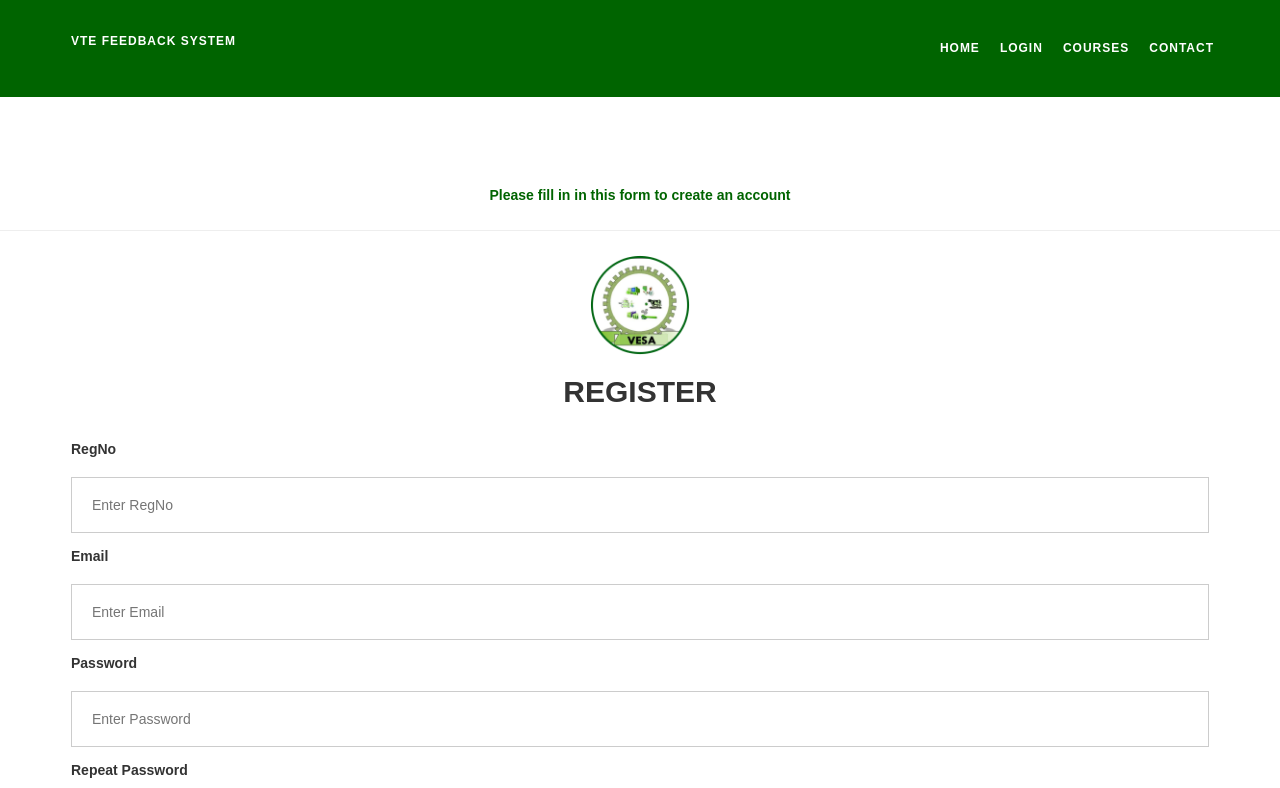
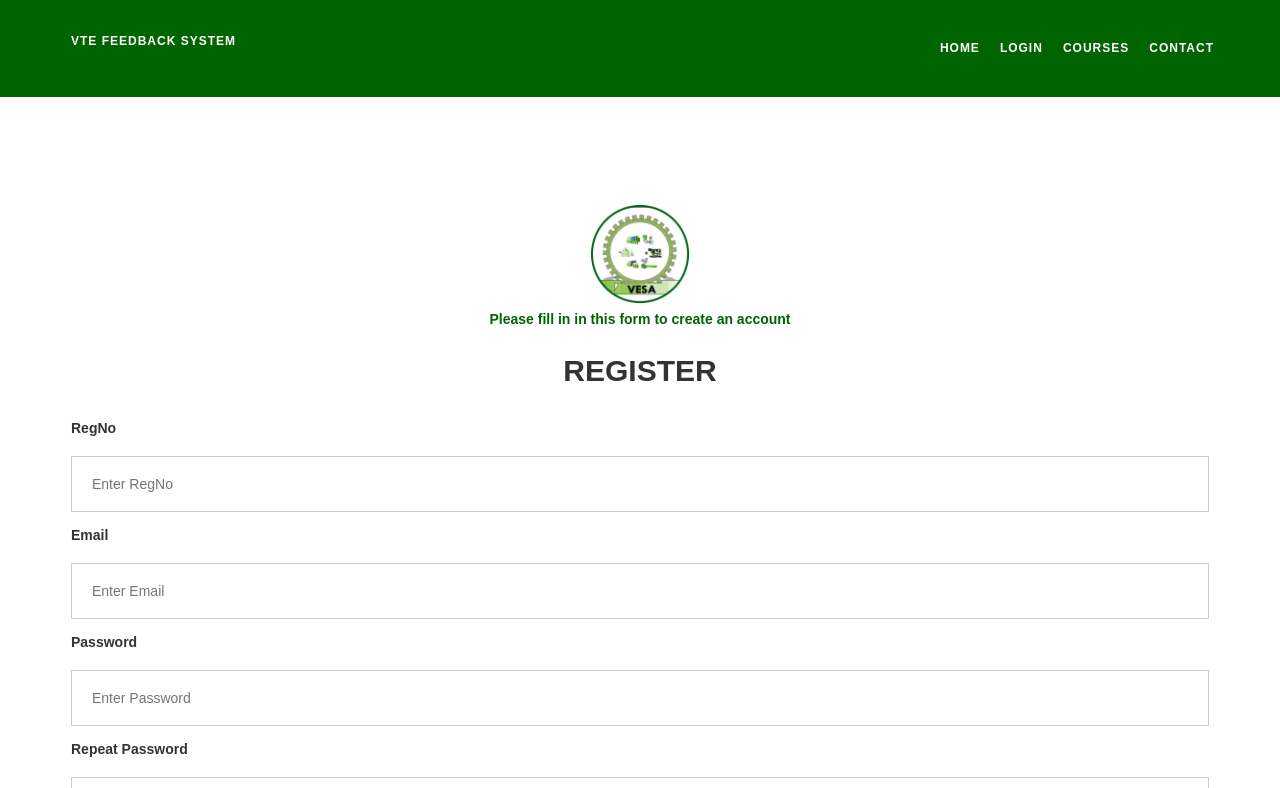
Before and after one commit to Benjtalkshow/feedback.github.io, a plain HTML site: page registration.html in a window 1280 px wide. Shown: the top 788 px of the page. Drawn offline with Linux system fonts and the light colour scheme.

Commit message:
3rd commit

```diff
--- a/registration.html
+++ b/registration.html
@@ -128,9 +128,10 @@
  <form action="action_page.php" method="post">
   <br>
   <br>
-  <P style="color:#006400; text-align: center"; ><b>Please fill in in this form to create an account</b></P><hr>
+
   <div class="imgcontainer">
     <img src="assets/img/img_avatar2.png" alt="Avatar" class="avatar">
+    <P style="color:#006400; text-align: center"; ><b>Please fill in in this form to create an account</b></P>
     </div>
     <h2 style="text-align: center;"><b>REGISTER</b></h2>
    <div class="container">
```
